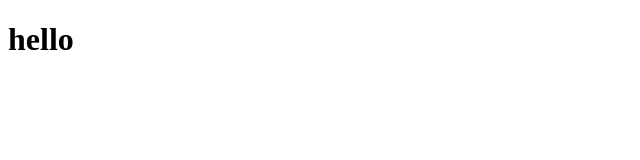
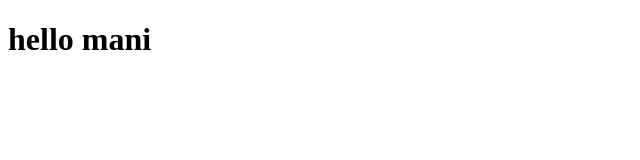
Before and after one commit to Iamvigneshwaran/project1, a plain HTML site: page index.html in a window 1280 px wide. Shown: the whole page, without its empty margins (0-640 px from the left). Drawn offline with Linux system fonts and the light colour scheme.

Commit message:
name add

```diff
--- a/index.html
+++ b/index.html
@@ -7,7 +7,7 @@
     <title>Document</title>
 </head>
 <body>
-    <h1>hello </h1>
+    <h1>hello mani </h1>
 
 </body>
 </html>
```
